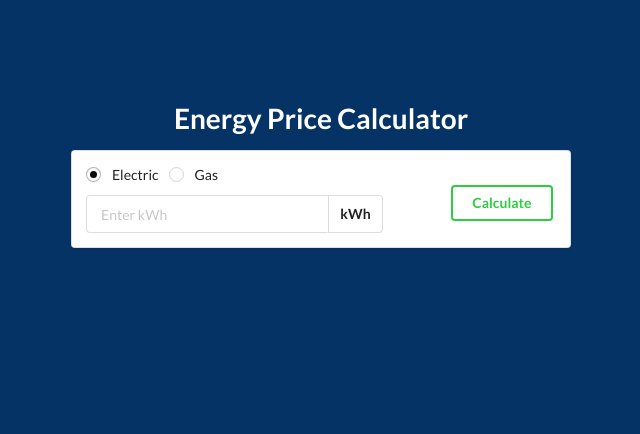
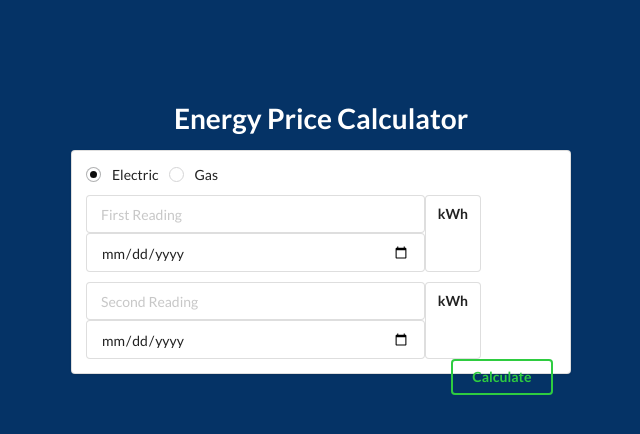
Before and after one commit to rurigrass/energy-calculator-2, a React (Create React App) app: page / in a window 1280 px wide. Shown: the top 434 px of the page, without its empty margins (319-959 px from the left). Built offline with nearby package versions, Linux system fonts and the light colour scheme.

Commit message:
initial comment'

```diff
--- a/src/App.js
+++ b/src/App.js
@@ -4,29 +4,53 @@ import CalculatorResult from "./components/CalculatorResult";
 
 class App extends Component {
   state = {
-    result: null
+    unitTotal: null,
+    standingTotal: null,
+    // priceTotal: null
   };
 
   calculateResult = info => {
-    let result;
+    const energyAmount = info.secondEnergyAmount - info.firstEnergyAmount;
+    const timeAmount = info.secondReadingDate - info.firstReadingDate;
+    const daysAmount = Math.floor(timeAmount / 86400);
+    let unitTotal, standingTotal
+    // priceTotal;
+    //CALCULATE STANDING CHARGE
+    const longResult = daysAmount * 0.2044;
+    standingTotal = longResult.toFixed(2);
+    //CALC UNIT CHARGE ELEC
     if (info.energyType === "electric") {
-      const longResult = info.energyAmount * 0.1301;
-      result = longResult.toFixed(2);
+      const longResult = energyAmount * 0.1301;
+      unitTotal = longResult.toFixed(2);
     } else {
-      const byVCF = info.energyAmount * 1.02264 * 40;
+      //CALC UNIT CHARGE GAS
+      const byVCF = energyAmount * 1.02264 * 40;
       const byCV = byVCF / 3.6;
       const kWHCF = byCV * 0.03678;
-      result = kWHCF.toFixed(2);
+      unitTotal = kWHCF.toFixed(2);
     }
+    // console.log(unitTotal);
+    // console.log(standingTotal);
+    // priceTotal = unitTotal + standingTotal;
+    // console.log(parseInt(priceTotal));
     this.setState({
-      result
+      unitTotal,
+      standingTotal
+      // priceTotal
     });
   };
 
   render() {
+    // console.log(this.state);
+
     let calculatorResult = null;
-    if (this.state.result) {
-      calculatorResult = <CalculatorResult result={this.state.result} />;
+    if (this.state.unitTotal) {
+      calculatorResult = (
+        <CalculatorResult
+          unitTotal={this.state.unitTotal}
+          standingTotal={this.state.standingTotal}
+        />
+      );
     }
 
     return (
--- a/src/components/CalculatorResult.js
+++ b/src/components/CalculatorResult.js
@@ -1,9 +1,17 @@
 import React from "react";
 
 const CalculatorResult = props => {
+  //   let priceTotal = props.unitTotal + props.standingTotal;
+  //   console.log(priceTotal);
+
   return (
     <div className="ui green inverted segment">
-      <h1 className="ui header" style={{ textAlign: "center" }}>£ {props.result}</h1>
+      <h1 className="ui header" style={{ textAlign: "center" }}>
+        unit charge £ {props.unitTotal}
+      </h1>
+      <h1 className="ui header" style={{ textAlign: "center" }}>
+        standing charge £ {props.standingTotal}
+      </h1>
     </div>
   );
 };
--- a/src/components/EnergyCalculator.js
+++ b/src/components/EnergyCalculator.js
@@ -5,7 +5,10 @@ import EnergyInput from "./EnergyInput/EnergyInput";
 class EnergyCalculator extends Component {
   state = {
     energyType: "electric",
-    energyAmount: null
+    firstEnergyAmount: null,
+    firstReadingDate: null,
+    secondEnergyAmount: null,
+    secondReadingDate: null
   };
 
   onFormSubmit = event => {
@@ -15,9 +18,7 @@ class EnergyCalculator extends Component {
 
   render() {
     return (
-      <div className="ui segment"
-      //  style={{ maxWidth: "500px" }}
-       >
+      <div className="ui segment">
         <form onSubmit={this.onFormSubmit} className="ui form">
           <RadioToggle
             energyType={e => {
@@ -27,9 +28,27 @@ class EnergyCalculator extends Component {
           />
           <EnergyInput
             energyAmount={e => {
-              this.setState({ energyAmount: e.target.value });
+              this.setState({ firstEnergyAmount: e.target.value });
+            }}
+            readingDate={e => {
+              const firstReadingDate =
+                new Date(`${e.target.value}`).getTime() / 1000;
+              this.setState({ firstReadingDate });
             }}
             energyType={this.state.energyType}
+            readingType="first"
+          />
+          <EnergyInput
+            energyAmount={e => {
+              this.setState({ secondEnergyAmount: e.target.value });
+            }}
+            readingDate={e => {
+              const secondReadingDate =
+                new Date(`${e.target.value}`).getTime() / 1000;
+              this.setState({ secondReadingDate });
+            }}
+            energyType={this.state.energyType}
+            readingType="second"
           />
           <button
             className="ui inverted green button"
--- a/src/components/EnergyInput/EnergyInput.js
+++ b/src/components/EnergyInput/EnergyInput.js
@@ -3,20 +3,26 @@ import React from "react";
 const EnergyInput = props => {
   return (
     <div className="ui right labeled input" style={{ marginTop: "10px" }}>
-      {props.energyType === "electric" ? (
+      {props.readingType === "first" ? (
+        <div>
           <input
             type="number"
             max="999999"
-          placeholder="Enter kWh"
+            placeholder="First Reading"
             onChange={props.energyAmount}
           />
+          <input type="date" onChange={props.readingDate} />
+        </div>
       ) : (
+        <div>
           <input
             type="number"
             max="999999"
-          placeholder="Enter m³"
+            placeholder="Second Reading"
             onChange={props.energyAmount}
           />
+          <input type="date" onChange={props.readingDate} />
+        </div>
       )}
       {props.energyType === "electric" ? (
         <div className="ui basic label">kWh</div>
```
Lines whose indentation alone changed are shown as unchanged.
